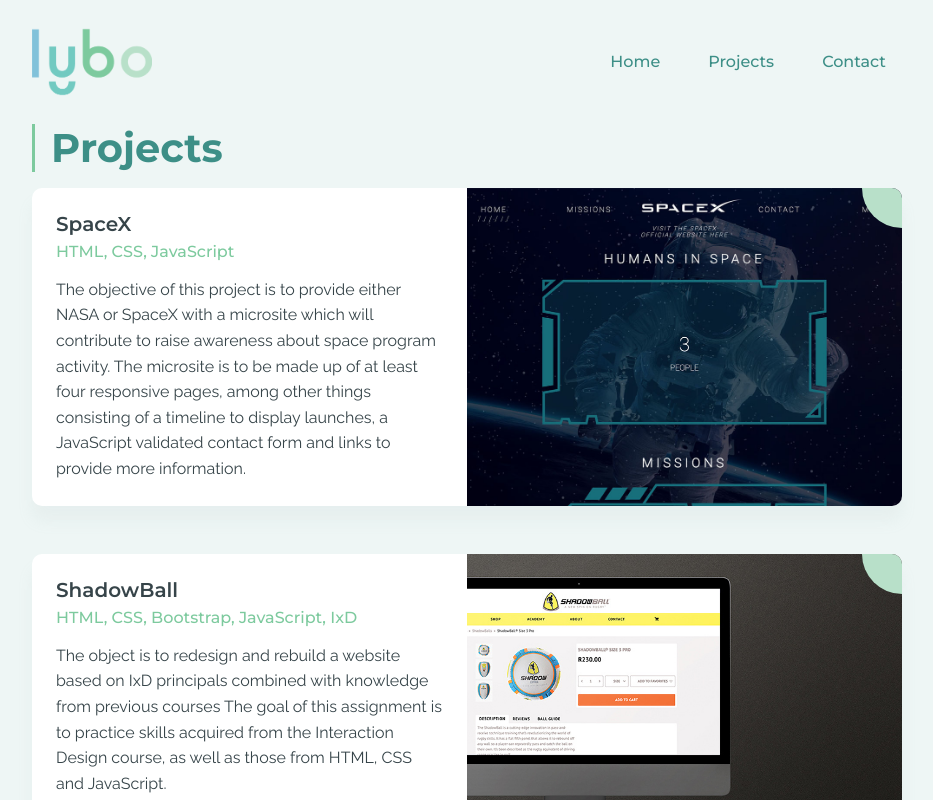
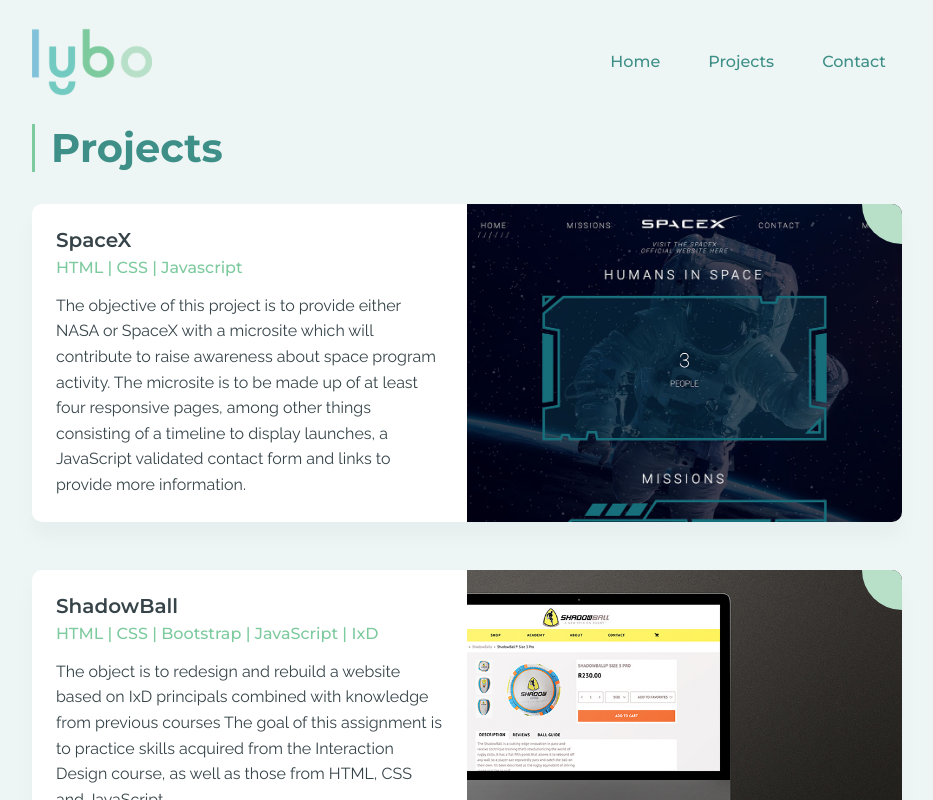
Before and after one commit to thereselybo/portfolio, a Next.js app: page /projects in a window 1280 px wide. Shown: the top 800 px of the page, without its empty margins (173-1106 px from the left). Built offline with nearby package versions, Linux system fonts and the light colour scheme.

Commit message:
styled techs on projects

```diff
--- a/pages/projects/Project.js
+++ b/pages/projects/Project.jsx
@@ -6,6 +6,19 @@
 
 function Project(props) {
   const [isVisible, setIsVisible] = useState(false);
+  // const techs = props.map((tech) => {
+  //   <span>{tech}</span>;
+  // });
+  // const techs = {["HTML", "CSS", "Javascript"]};
+  // techs.map((tech) => console.log(tech));
+  // console.log(techs);
+  const techs = React.Children.map(props.techs, (tech, index) => {
+    return (
+      <span>
+        {tech} {index < props.techs.length - 1 ? " | " : ""}
+      </span>
+    );
+  });
 
   return (
     <div className="mb-5">
@@ -15,7 +28,7 @@
           <Card.Img variant="top" src={props.image} alt="Project image" />
           <Card.Body>
             <Card.Title>{props.title}</Card.Title>
-            <Card.Subtitle>{props.techs}</Card.Subtitle>
+            <Card.Subtitle className="project-techs">{techs}</Card.Subtitle>
             <Card.Text className="mt-3">{props.intro}</Card.Text>
             <LinkIcons
               case_study={props.case_study}
@@ -37,7 +50,7 @@
             <Col className="pr-0">
               <Card.Body className="p-4 d-flex flex-column">
                 <Card.Title>{props.title}</Card.Title>
-                <Card.Subtitle>{props.techs}</Card.Subtitle>
+                <Card.Subtitle className="project-techs">{techs}</Card.Subtitle>
                 <Card.Text className="mt-3">{props.intro}</Card.Text>
               </Card.Body>
             </Col>
--- a/pages/projects/index.js
+++ b/pages/projects/index.js
@@ -5,7 +5,7 @@
 import { Container, Card, Col, Row, Button } from "react-bootstrap";
 // import LinkIcons from "./LinkIcons";
 import projectHover from "./projectHover";
-import Project from "./Project";
+import Project from "./Project.jsx";
 import Fade from "react-reveal/Fade";
 
 const baseUrl = "https://api.github.com/users/thereselybo/repos?type=owner";
@@ -34,7 +34,7 @@
         </Fade>
         <Project
           title="SpaceX"
-          techs="HTML, CSS, JavaScript"
+          techs={["HTML", "CSS", "Javascript"]}
           intro="The objective of this project is to provide either NASA or SpaceX with a microsite which will contribute to raise awareness about space program activity. The microsite is to be made up of at least four responsive pages, among other things consisting of a timeline to display launches, a JavaScript validated contact form and links to provide more information."
           case_study="#"
           github_repo="https://github.com/thereselybo/shadowball"
@@ -44,7 +44,7 @@
 
         <Project
           title="ShadowBall"
-          techs="HTML, CSS, Bootstrap, JavaScript, IxD"
+          techs={["HTML", "CSS", "Bootstrap", "JavaScript", "IxD"]}
           intro="The object is to redesign and rebuild a website based on IxD principals combined with knowledge from previous courses The goal of this assignment is to practice skills acquired from the Interaction Design course, as well as those from HTML, CSS and JavaScript."
           case_study="#"
           github_repo="https://github.com/thereselybo/shadowball"
@@ -54,7 +54,7 @@
 
         <Project
           title="Flower Power"
-          techs="HTML, CSS, JavaScript, CMS"
+          techs={["HTML", "CSS", "Javascript", "CMS"]}
           intro="The goal of this project is to use the WordPress REST API to create a website displaying a list of products. The products page should be a standalone site, written using HTML, CSS and JavaScript, and include a list of all the: product names, images and prices. Each product should have a call-to-action button to 'View More'."
           case_study="#"
           github_repo="https://github.com/thereselybo/flower-power"
@@ -64,7 +64,7 @@
 
         <Project
           title="Community Science Museum"
-          techs="HTML, CSS, JavaScript"
+          techs={["HTML", "CSS", "Javascript"]}
           intro="For this project the object is to present a responsive website consisting of at least 4-6 pages for a local interactive science museum. The website is to attract primary and middle school children as well as families with young children."
           case_study="#"
           github_repo="https://github.com/thereselybo/science-museum"
@@ -74,7 +74,7 @@
 
         <Project
           title="Re-Cycle"
-          techs="HTML, CSS, JavaScript"
+          techs={["HTML", "CSS", "Javascript"]}
           intro="The goal is to build a responsive website for a company that offer eco-friendly, guided cycling tours of a town. It should have 4 pages: home page, about us, contact us, and the list of routes/tours."
           case_study="#"
           github_repo="https://github.com/thereselybo/re-cycle"
--- a/sass/partials/_typography.scss
+++ b/sass/partials/_typography.scss
@@ -12,6 +12,7 @@
   font-size: $heading-xl;
   padding-left: 16px;
   border-left: $border-style;
+  margin-bottom: 2rem;
 }
 
 #index h1 {
```
